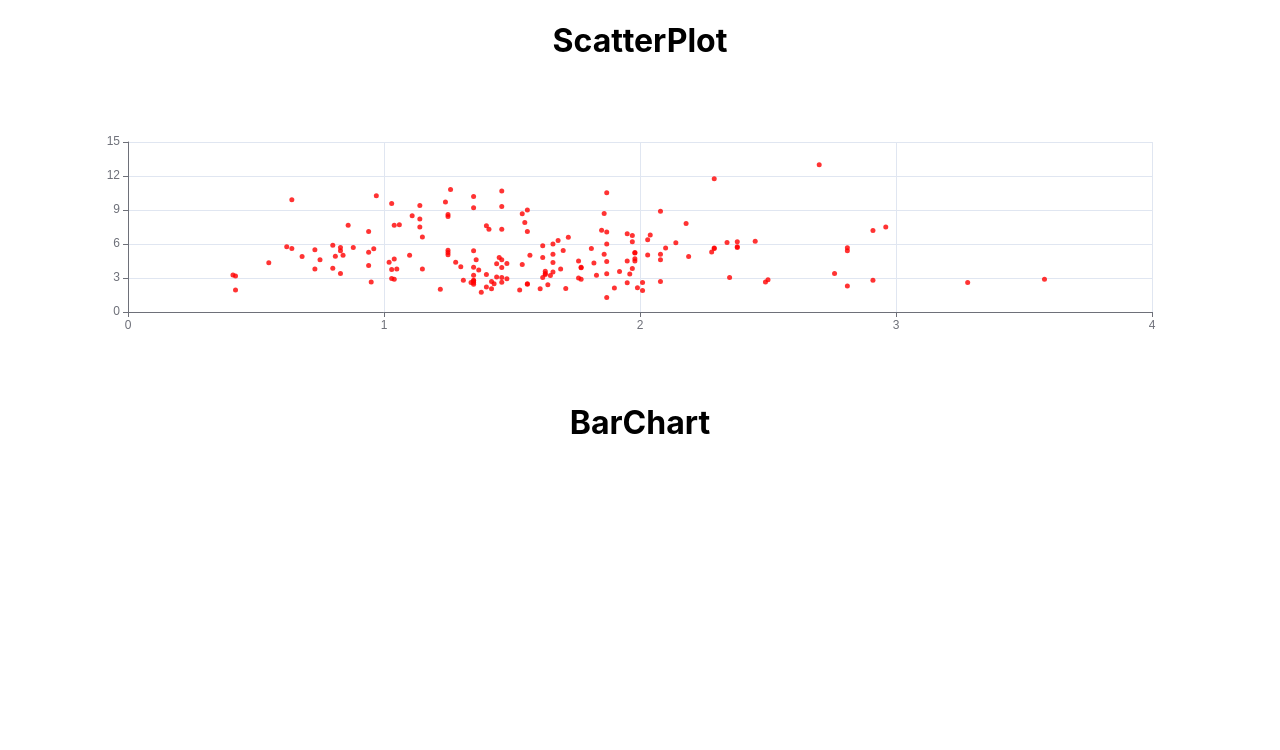
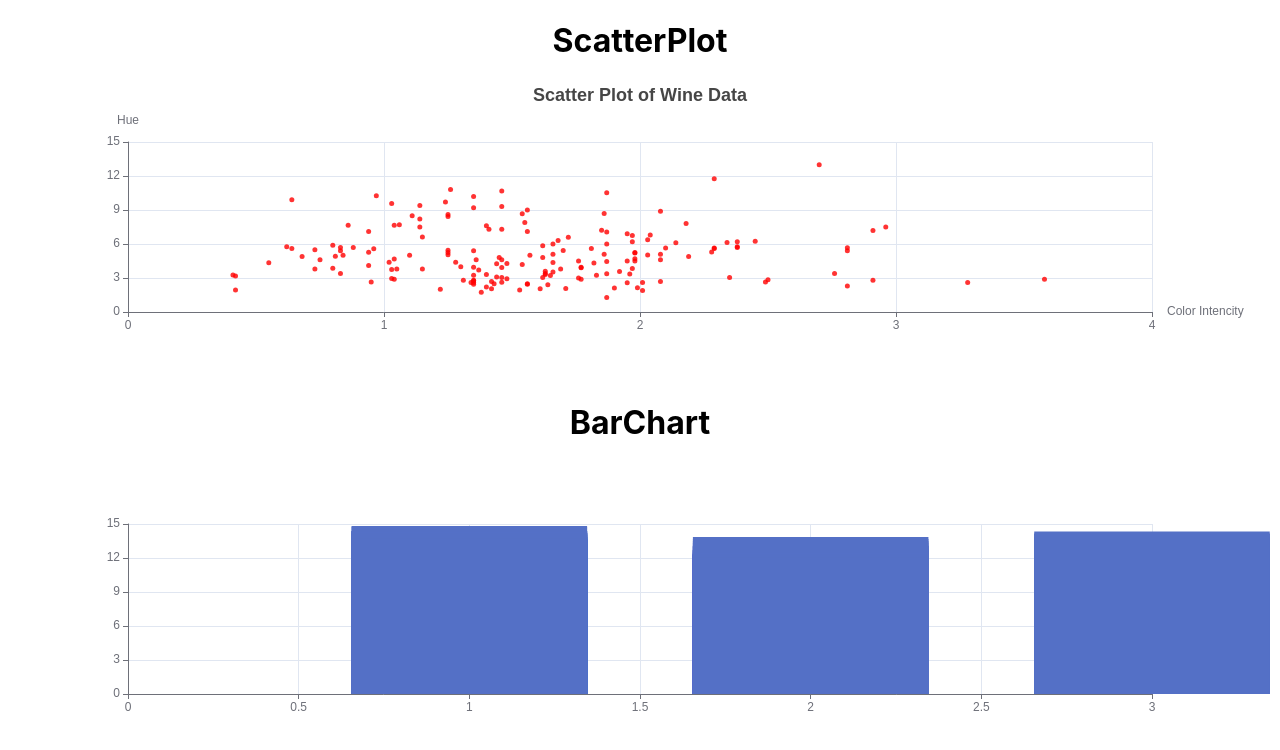
Before and after one commit to Abhishek-Dewangan/Data-Visualization-Task, a React (Create React App) app: page / in a window 1280 px wide. Shown: the top 750 px of the page. Built offline with nearby package versions, Linux system fonts and the light colour scheme.

Commit message:
Bar graph between Alcohol and Malic Acid has been plotted

```diff
--- a/src/Components/BarChart/BarChart.tsx
+++ b/src/Components/BarChart/BarChart.tsx
@@ -1,9 +1,21 @@
 import styles from './BarChart.module.css';
+import ReactEchart from 'echarts-for-react';
+import {barChart} from '../../Assets/WineData';
 
 const BarChart = () => {
+    console.log(barChart)
+  const option = {
+    xAxis: {type:''},
+    yAxis: {type:''},
+    series: {
+      data: barChart,
+      type: 'bar',
+    },
+  };
   return (
     <div>
       <h1>BarChart</h1>
+      <ReactEchart option={option} />
     </div>
   );
 };
--- a/src/Components/ScatterPlot/ScatterPlot.tsx
+++ b/src/Components/ScatterPlot/ScatterPlot.tsx
@@ -5,9 +5,10 @@ import ReactEcharts from 'echarts-for-react';
 const ScatterPlot = () => {
   console.log(scatterData);
   const option = {
-    xAxis: {},
-    yAxis: {},
-    series: [{symbolSize: 5, data: scatterData, type: 'scatter', color:'red'}],
+    title: {text: 'Scatter Plot of Wine Data', left: 'center'},
+    xAxis: {name: 'Color Intencity', nameLocation: 'end', nameTextStyle:{align:'left'}},
+    yAxis: {name: 'Hue', nameLocation: 'end'},
+    series: [{symbolSize: 5, data: scatterData, type: 'scatter', color: 'red'}],
   };
   return (
     <div className={styles.scatterPlotContainer}>
```
